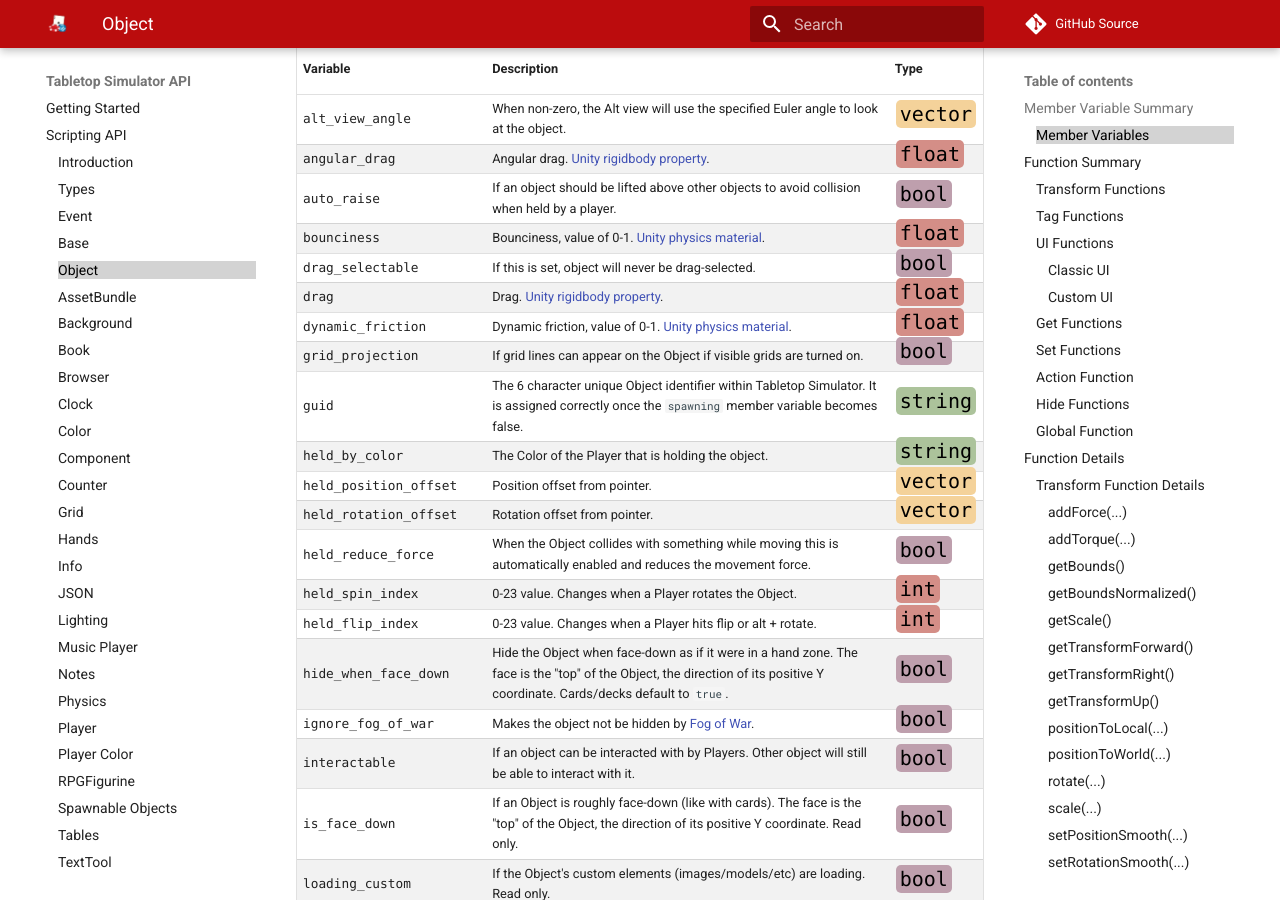
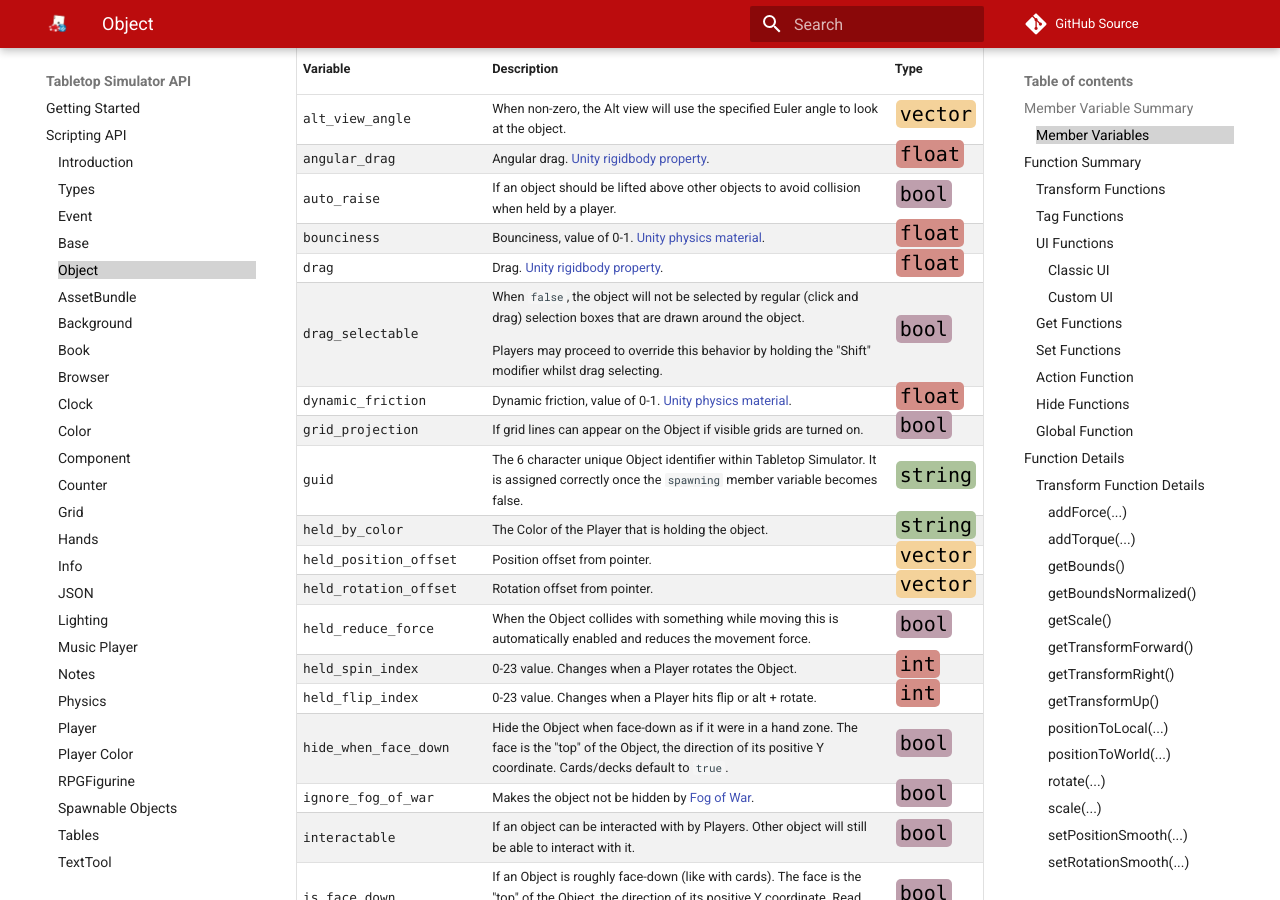
Before and after one commit to Berserk-Games/Tabletop-Simulator-API, an MkDocs documentation site: the page built from docs/object.md, in a window 1280 px wide and 900 px high, scrolled down 953 px. Built offline with MkDocs 1.6.1 and Material for MkDocs 9.7.7, drawn with Linux system fonts in a browser that asks for light colours; comment, search, counter and statistics services are not loaded.

Commit message:
Corrected drag_selectable documentation.

```diff
--- a/docs/object.md
+++ b/docs/object.md
@@ -17,8 +17,8 @@ Variable | Description | Type
 <a class="anchor" id="angular_drag"></a>angular_drag | Angular drag. [Unity rigidbody property](https://docs.unity3d.com/2019.1/Documentation/Manual/class-Rigidbody.html). | [<span class="tag flo"></span>](types.md)
 <a class="anchor" id="auto_raise"></a>auto_raise | If an object should be lifted above other objects to avoid collision when held by a player. | [<span class="tag boo"></span>](types.md)
 <a class="anchor" id="bounciness"></a>bounciness | Bounciness, value of 0-1. [Unity physics material](https://docs.unity3d.com/2019.1/Documentation/Manual/class-PhysicMaterial.html). | [<span class="tag flo"></span>](types.md)
-<a class="anchor" id="drag_selectable"></a>drag_selectable | If this is set, object will never be drag-selected. | [<span class="tag boo"></span>](types.md)
 <a class="anchor" id="drag"></a>drag | Drag. [Unity rigidbody property](https://docs.unity3d.com/2019.1/Documentation/Manual/class-Rigidbody.html). | [<span class="tag flo"></span>](types.md)
+<a class="anchor" id="drag_selectable"></a>drag_selectable | <p>When `false`, the object will not be selected by regular (click and drag) selection boxes that are drawn around the object.</p><p>Players may proceed to override this behavior by holding the "Shift" modifier whilst drag selecting.</p> | [<span class="tag boo"></span>](types.md)
 <a class="anchor" id="dynamic_friction"></a>dynamic_friction | Dynamic friction, value of 0-1. [Unity physics material](https://docs.unity3d.com/2019.1/Documentation/Manual/class-PhysicMaterial.html). | [<span class="tag flo"></span>](types.md)
 <a class="anchor" id="grid_projection"></a>grid_projection | If grid lines can appear on the Object if visible grids are turned on. | [<span class="tag boo"></span>](types.md)
 <a class="anchor" id="guid"></a>guid | The 6 character unique Object identifier within Tabletop Simulator. It is assigned correctly once the `spawning` member variable becomes false. | [<span class="tag str"></span>](types.md)
```
